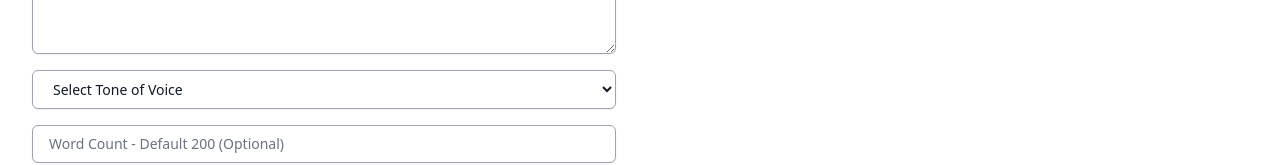
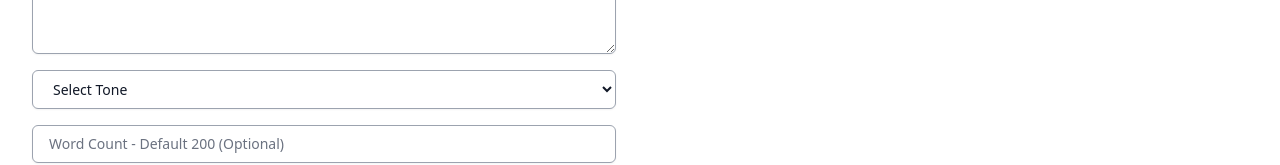
Before and after one commit to emelyn-barrientos/ai-jobbish-descriptions, a Next.js app: page / in a window 1280 px wide. Shown: the part 388-553 px from the top of the page. Built offline with nearby package versions, Linux system fonts and the light colour scheme.

Commit message:
Remove placeholder value for Select Tone

```diff
--- a/src/components/Dashboard.js
+++ b/src/components/Dashboard.js
@@ -78,7 +78,7 @@ export default function Dashboard() {
               onChange={handleTone}
               required
             >
-              <option value="default">Select Tone of Voice</option>
+              <option value="default">Select Tone</option>
               <option value="casual">Casual</option>
               <option value="formal">Formal</option>
               <option value="professional">Professional</option>
```
